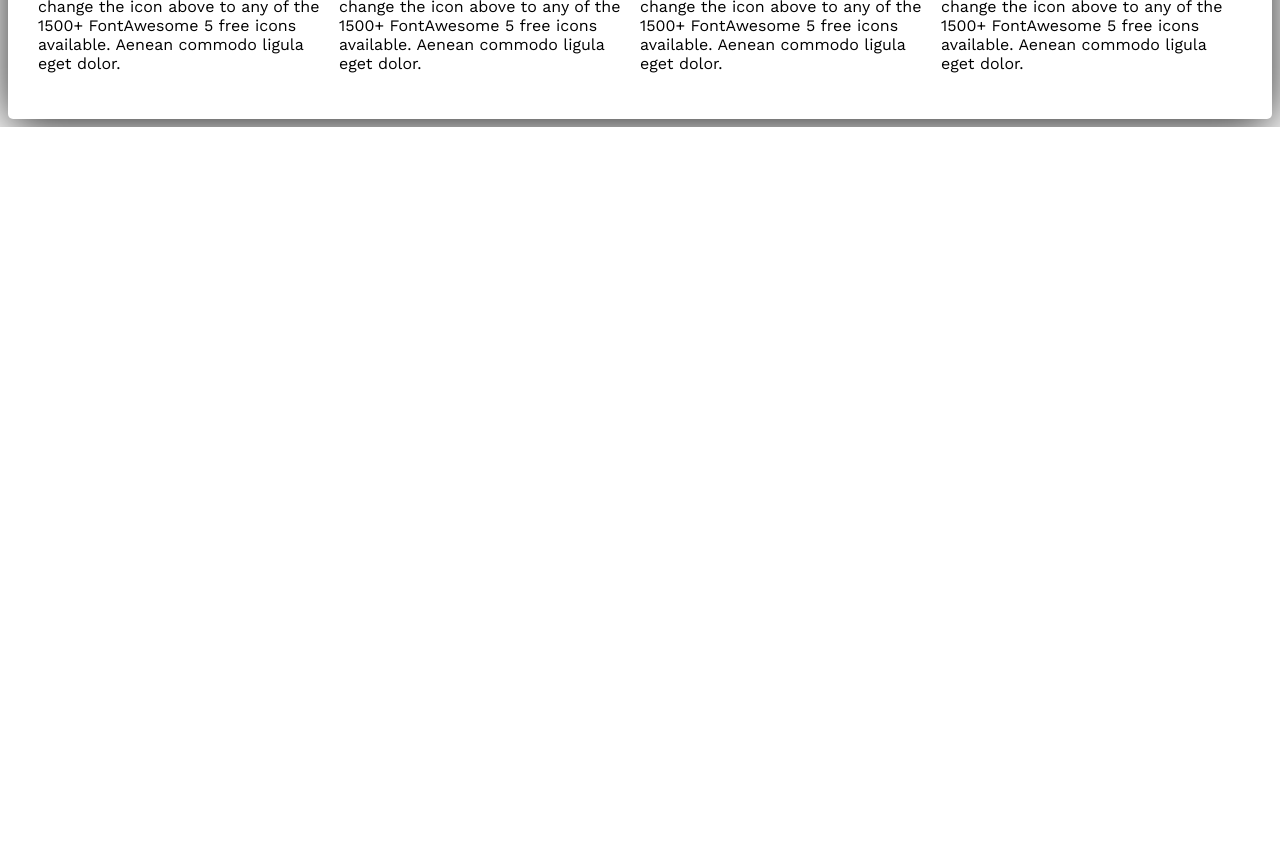
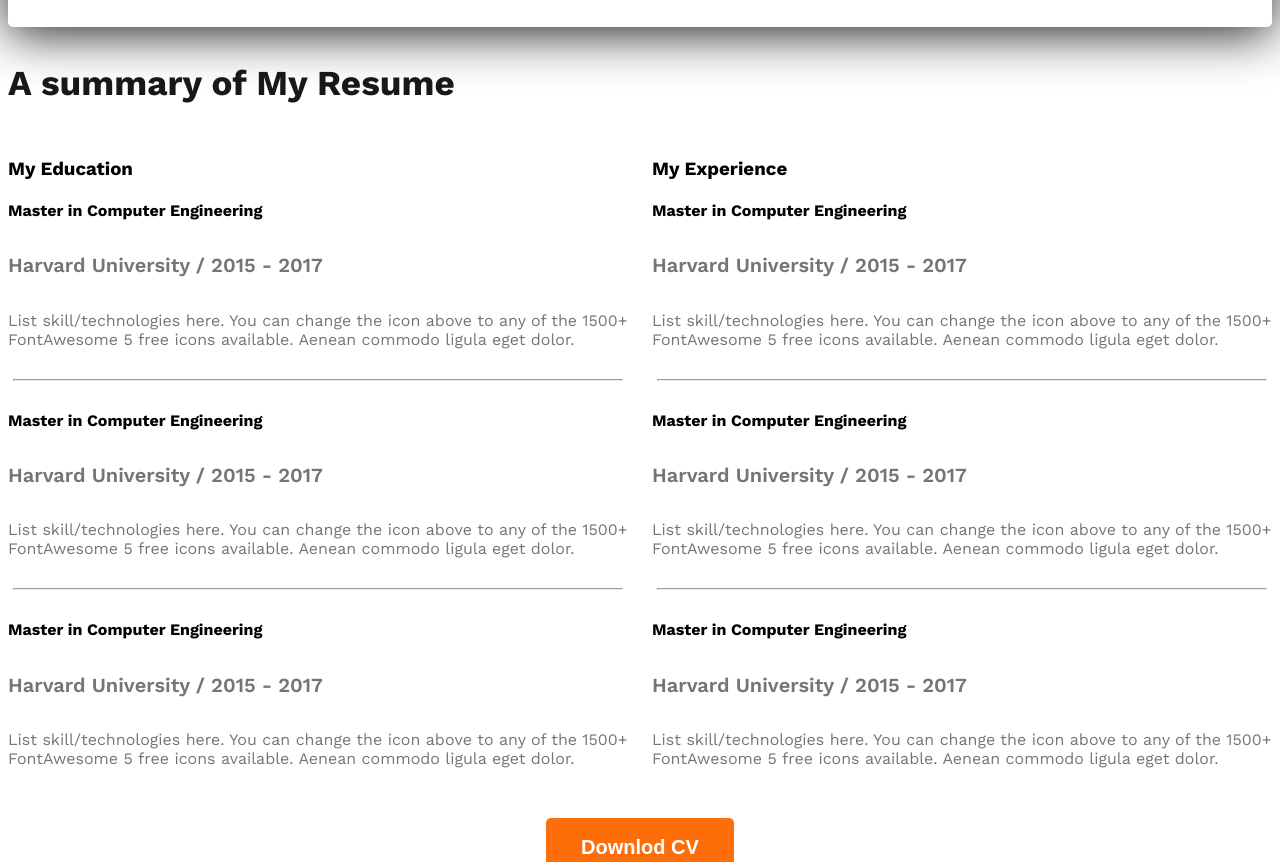
Before and after one commit to marium-fija/web-deve-portfolio, a plain HTML site: page index.html in a window 1280 px wide. Shown: the part 1938-2800 px from the top of the page. Before the commit the page ends 2065 px from the top, so only its background shows below. Drawn offline with nearby package versions, Linux system fonts and the light colour scheme.

Commit message:
added an index file

```diff
--- a/index.html
+++ b/index.html
@@ -88,9 +88,81 @@
 
     </div>
  </section>
+ <section class="resume">
+    <h3 class="section-title">A summary of My Resume</h3>
+    <div class="resume-container">
+        <!-- .resume-colum*2>h3.resume-colum-title+.experience*3>h4.experience-title+h5.experience-sub-title+.experience-description -->
+        <div class="resume-colum">
+            <h3 class="resume-colum-title">My Education</h3>
+            <div class="experience">
+                <h4 class="experience-title">Master in Computer Engineering</h4>
+                <h5 class="experience-sub-title">Harvard University / 2015 - 2017</h5>
+                <div class="experience-description">List skill/technologies here. You can change the icon above
+                    to any of the 1500+ FontAwesome 5 free icons available. Aenean commodo ligula eget dolor.</div>
+            </div>
+            <hr>
+            <div class="experience">
+                <h4 class="experience-title">Master in Computer Engineering</h4>
+                <h5 class="experience-sub-title">Harvard University / 2015 - 2017</h5>
+                <div class="experience-description">List skill/technologies here. You can change the icon above
+                    to any of the 1500+ FontAwesome 5 free icons available. Aenean commodo ligula eget dolor.</div>
+            </div>
+            <hr>
+            <div class="experience">
+                <h4 class="experience-title">Master in Computer Engineering</h4>
+                <h5 class="experience-sub-title">Harvard University / 2015 - 2017</h5>
+                <div class="experience-description">List skill/technologies here. You can change the icon above
+                    to any of the 1500+ FontAwesome 5 free icons available. Aenean commodo ligula eget dolor.</div>
+            </div>
+        </div>
+        <div class="resume-colum">
+            <h3 class="resume-colum-title">My Experience</h3>
+            <div class="experience">
+                <h4 class="experience-title">Master in Computer Engineering</h4>
+                <h5 class="experience-sub-title">Harvard University / 2015 - 2017</h5>
+                <div class="experience-description">List skill/technologies here. You can change the icon above
+                    to any of the 1500+ FontAwesome 5 free icons available. Aenean commodo ligula eget dolor.</div>
+            </div>
+            <hr>
+            <div class="experience">
+                <h4 class="experience-title">Master in Computer Engineering</h4>
+                <h5 class="experience-sub-title">Harvard University / 2015 - 2017</h5>
+                <div class="experience-description">List skill/technologies here. You can change the icon above
+                    to any of the 1500+ FontAwesome 5 free icons available. Aenean commodo ligula eget dolor.</div>
+            </div>
+            <hr>
+            <div class="experience">
+                <h4 class="experience-title">Master in Computer Engineering</h4>
+                <h5 class="experience-sub-title">Harvard University / 2015 - 2017</h5>
+                <div class="experience-description">List skill/technologies here. You can change the icon above
+                    to any of the 1500+ FontAwesome 5 free icons available. Aenean commodo ligula eget dolor.</div>
+            </div>
+        </div>
+        </section>
+        <div class="text-center resume-downlod-cv">
+        <button class="btn-primary">Downlod CV</button>
+        </div>
+
     </main>
-    <footer>
-
+    <footer class="secondary-bg">
+<div class="footer-colum">
+    <h3 class="section-title">Lets Connect</h3>
+    <p>Please fill out the form on this section to contact with me or call between 9:00 A.M and 8.00 P.M ET, Monday through Friday.</p>
+    <div>
+        <a href=""><img src="images/icons/facebook.png" alt=""></a>
+        <a href=""><img src="images/icons/insta.png" alt=""></a>
+        <a href=""><img src="images/icons/twitter.png" alt=""></a>
+    </div>
+</div>
+<div class="footer-colum">
+    <h3 class="section-title">Let’s Message me</h3>
+    <form action="">
+        <input type="text" name="" id="" placeholder="your name">
+        <input type="email" name="" id="" placeholder="your email">
+        <textarea name="" id="" cols="30" rows="20" placeholder="your Message"></textarea>
+        <input class="btn-primary" type="button" value="submit">
+    </form>
+</div>
     </footer>
 </body>
 </html>
--- a/styles/portfolio.css
+++ b/styles/portfolio.css
@@ -69,7 +69,7 @@ nav{
     display: flex;
     align-items: center;
     justify-content: space-between;
-    margin: 50px 200px;
+    margin: 0px 200px;
 }
 .nav-title{
     font-weight: 800;
@@ -87,14 +87,16 @@ nav li a{
   font-size: 35px;
   font-weight: bold;
   color: #181818;
-  text-align: center;
+
 }
 .section-description{
   font-size: 18px;
   color: #757575;
+}
+.text-center{
   text-align: center;
 }
-/* main styles */
+  /* main styles */
 .main section{
   margin-top:130px ;
   margin-bottom: 130px;
@@ -124,6 +126,45 @@ nav li a{
 }
 .skills{
   padding: 30px;
+border-left: 30px;
   border-radius: 5px;
   box-shadow: 0px 6px 50px 0px rgba(30, 30, 30, 1);
 }
+
+/* resume section styles */
+.resume-container{
+  display: flex;
+  gap: 24px;
+}
+.experience-sub-title{
+  font-size:20px ;
+  font-weight: 600;
+}
+.experience-description, .experience-sub-title{
+  color: #757575;
+}
+.resume hr{
+  margin: 30px 5px;
+}
+.resume-downlod-cv{
+  margin-top: 50px;
+}
+/* footer styles */
+footer{
+  padding: 130px 230px;
+  display: flex;
+  gap: 100px;
+}
+.footer-colum{
+  width: 50%;
+}
+footer input[type="text"], footer input[type="email"], footer textarea{
+  height: 64px;
+  border-radius: 5px;
+  background-color: white;
+display: block;
+width: 100%;
+padding: 10px 20px;
+margin-bottom: 24px;
+border: none;
+}
```
